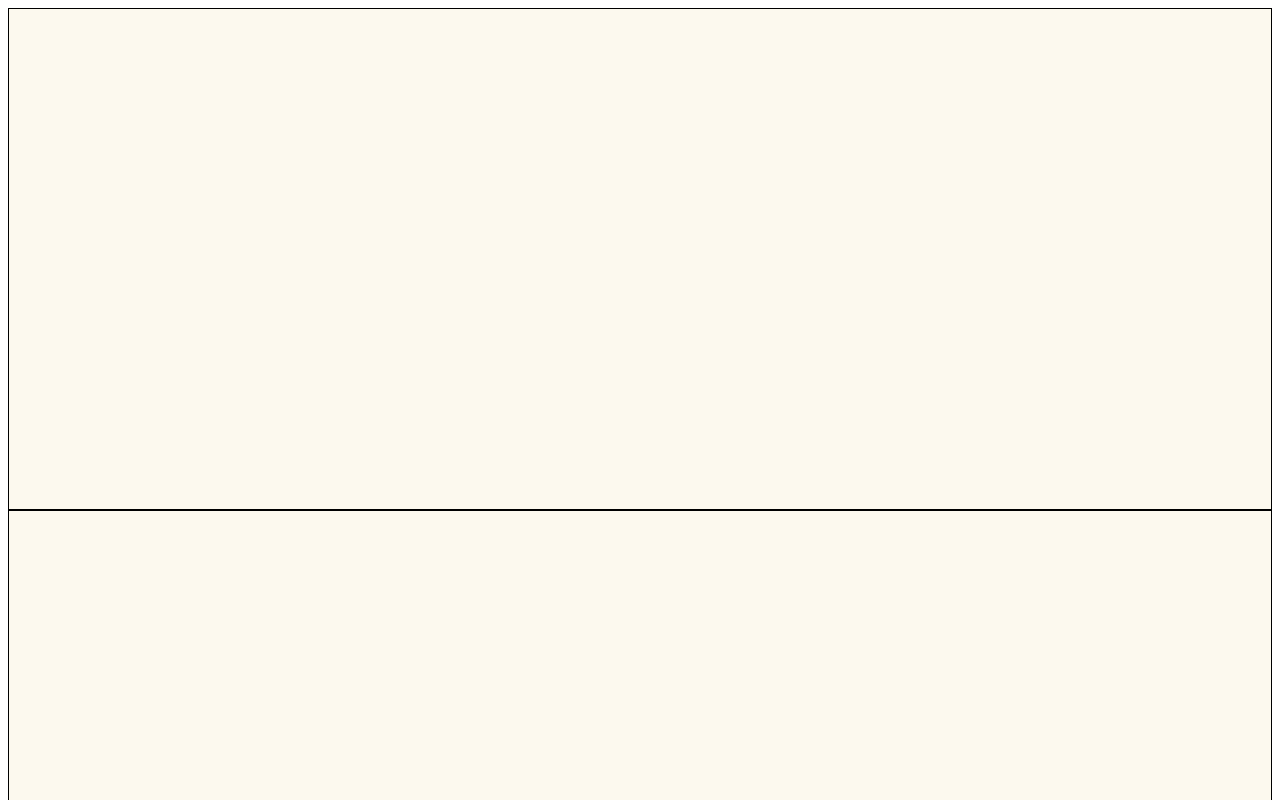
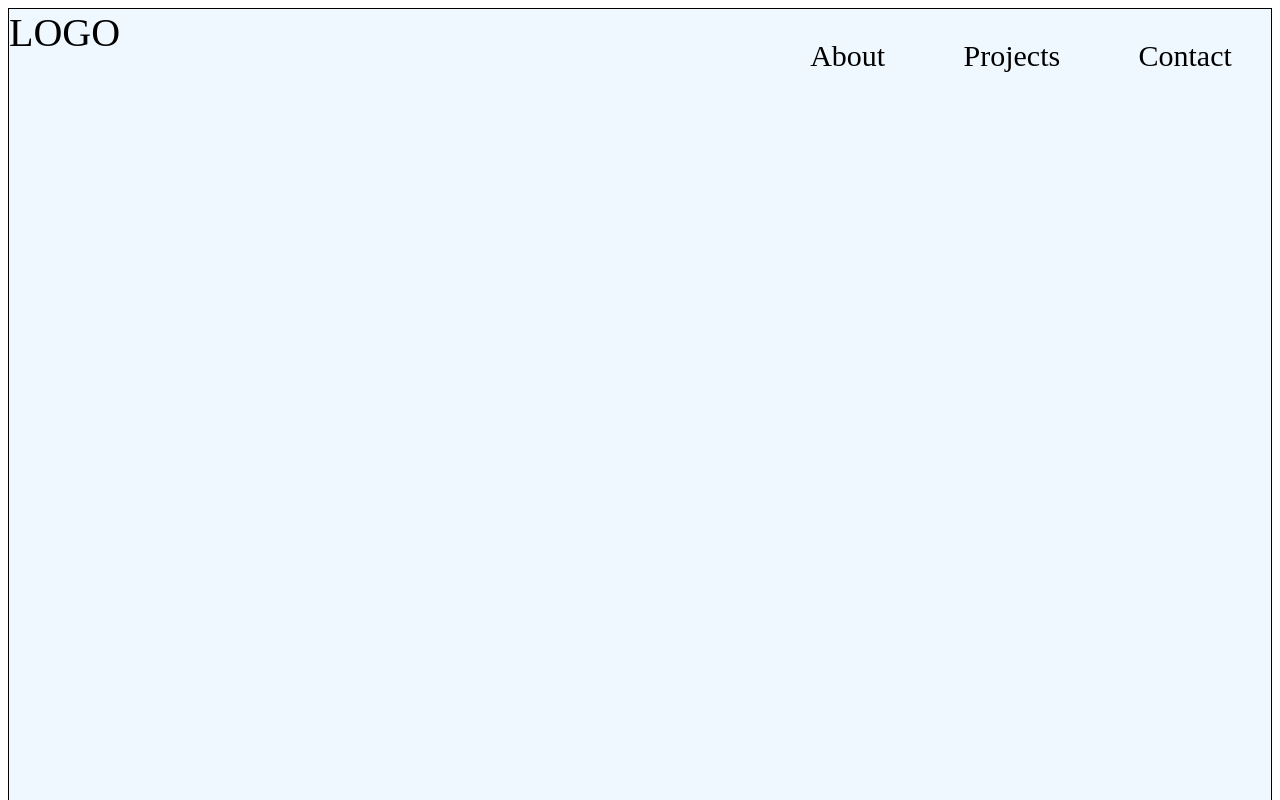
Before and after one commit to ajmccraw/portfolio, a plain HTML site: page index.html in a window 1280 px wide. Shown: the top 800 px of the page. Drawn offline with Linux system fonts and the light colour scheme.

Commit message:
add logo and nav section

```diff
--- a/index.html
+++ b/index.html
@@ -6,7 +6,16 @@
         <meta charset="UTF-8" />
     </head>
     <body>
-        <section class="hero"></section>
+        <section class="hero">
+            <nav>
+                <div>LOGO</div>
+                <ul>
+                    <li>About</li>
+                    <li>Projects</li>
+                    <li>Contact</li>
+                </ul>
+            </nav>
+        </section>
         <section></section>
         <section></section>
         <footer></footer>
--- a/styles.css
+++ b/styles.css
@@ -3,3 +3,34 @@ section {
     background-color: #fcf9ee;
     border: solid black 1px;
 }
+
+.hero {
+    background-color: aliceblue;
+    height: 100vh;
+    color: black;
+    font-size: 40px;
+}
+
+footer {
+    height: 500px;
+
+    background-color: black;
+}
+
+nav {
+    display: flex;
+    justify-content: space-between;
+}
+
+ul {
+    display: flex;
+    list-style-type: none;
+    width: 500px;
+    justify-content: space-around;
+    font-size: 30px;
+}
+
+li {
+    /* width: 200px; */
+    text-decoration: none;
+}
```
